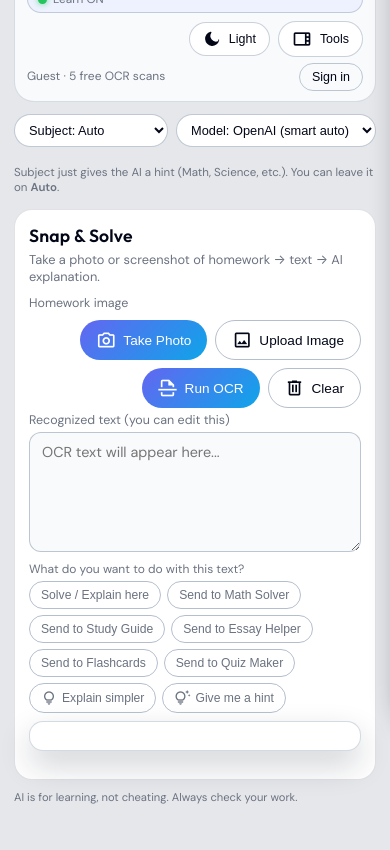
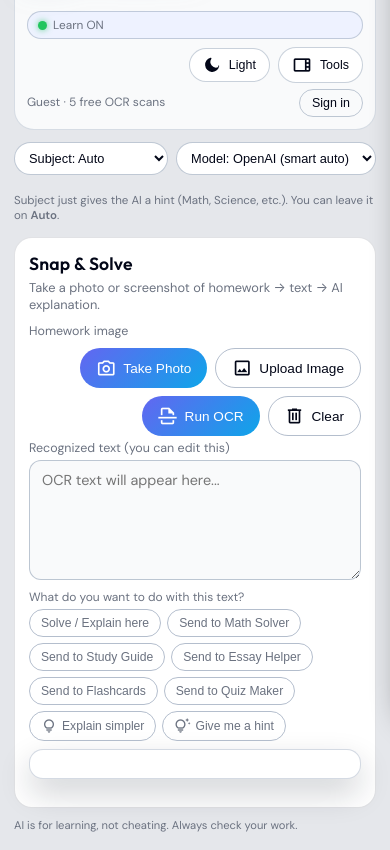
Before and after one commit to jasondriseden-blip/studylens, a plain HTML site: page index.html in a window 390 px wide. Shown: the part 112-962 px from the top of the page. Before the commit the page ends 934 px from the top, so only its background shows below. Drawn offline with nearby package versions, Linux system fonts and the light colour scheme.

Commit message:
index.html

```diff
--- a/index.html
+++ b/index.html
@@ -111,6 +111,7 @@
     min-height: 100vh;
     display: flex;
     justify-content: center;
+	padding-top: 0.75rem;
   }
 
   .app {
@@ -309,6 +310,7 @@
     display: flex;
     gap: 8px;
     margin: 2px 0 4px;
+
   }
 
   select {
@@ -816,7 +818,8 @@
     flex-direction: column;
     align-items: stretch;
     gap: 8px;
-    padding: 10px 12px;
+    /* top | left/right | bottom */
+    padding: 24px 12px 12px;
   }
 
   .title-block {
```
